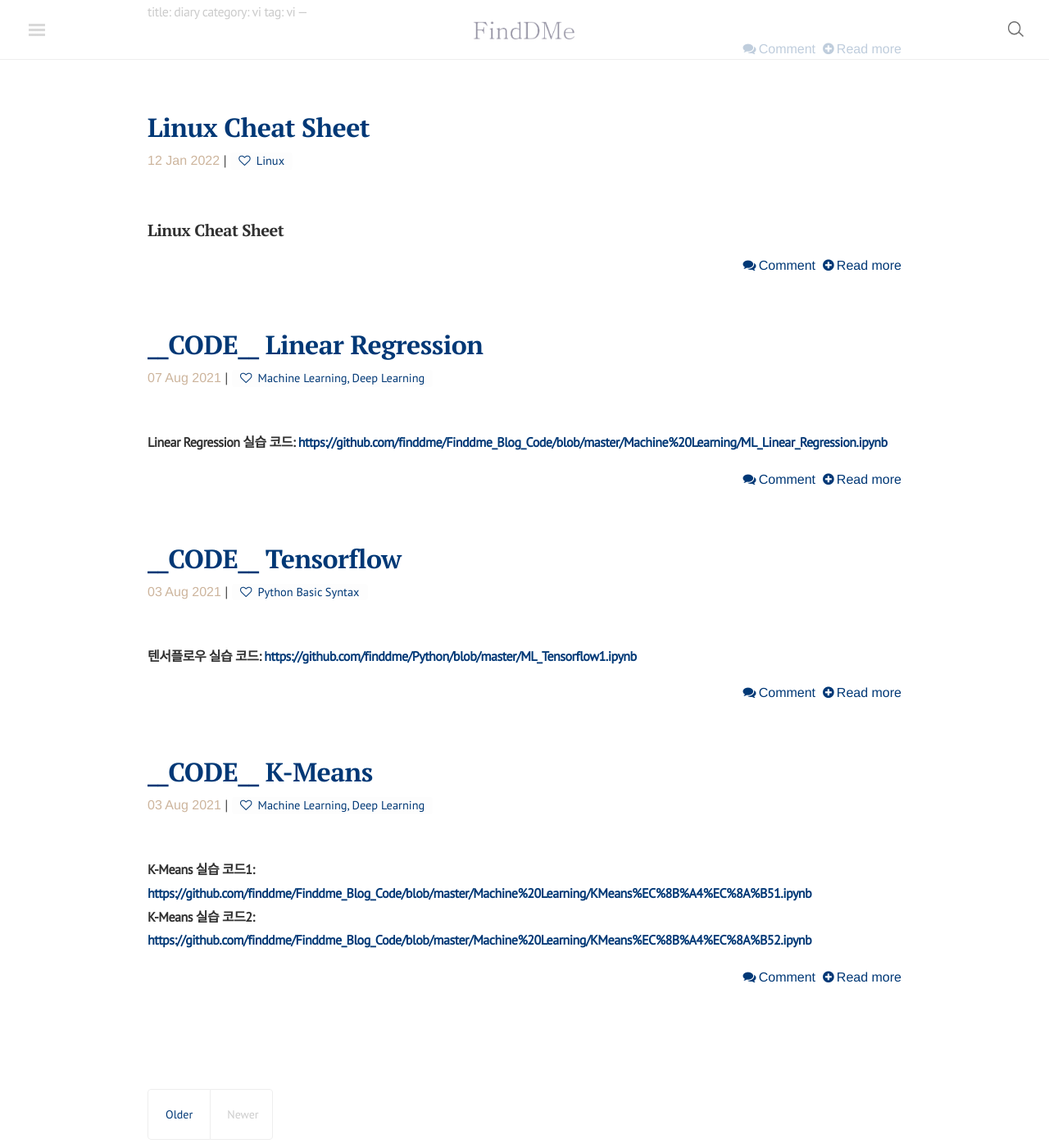
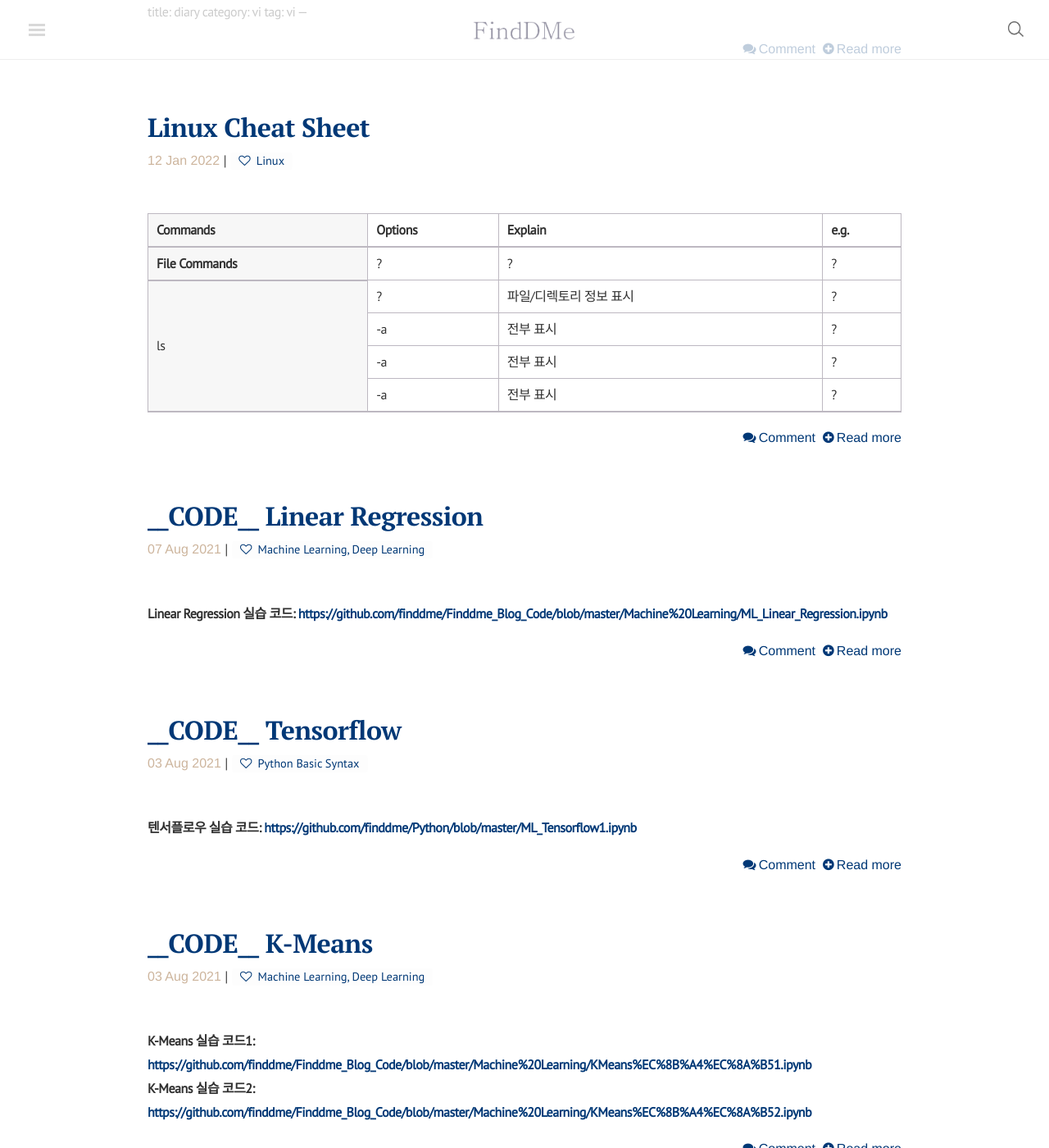
Before and after one commit to finddme/finddme.github.io, a Jekyll site: the page built from blog/index.html, in a window 1280 px wide and 1400 px high, scrolled down 255 px. Shown: the whole window at 82% size. Built offline with Jekyll 4.4.1, drawn with Linux system fonts in a browser that asks for light colours; nearby versions of some CDN libraries; the list of posts is cut into pages by our own code; comment, search, counter and statistics services are not loaded.

Commit message:
Update 2022-01-12-Linux.md

```diff
--- a/_posts/2022-01-12-Linux.md
+++ b/_posts/2022-01-12-Linux.md
@@ -4,7 +4,7 @@
 tag: Linux
 ---
 
-## Linux Cheat Sheet
+
 
 <html>
   <head>
@@ -21,7 +21,7 @@
    </head>
    <body>
      <table style="border-collapse:collapse">
-       <tr><th class="line4" bgcolor="#F8F7F9">Commands</th><th class="line4">Options</th><th class="line4">Explain</th><th class="line4">e.g.</th></tr>
+       <tr><th class="line4" bgcolor="#F8F7F9">Commands</th><th class="line2">Options</th><th class="line2">Explain</th><th class="line2">e.g.</th></tr>
        <tr><td class="line4"><strong>File Commands</strong></td><td class="line">?</td><td class="line">?</td><td class="line">?</td></tr>
        <tr><td class="line4" rowspan="4">ls</td><td class="line">?</td><td class="line">파일/디렉토리 정보 표시</td><td class="line">?</td></tr>
        <tr><td class="line">-a</td><td class="line">전부 표시</td><td class="line">?</td></tr>
```
